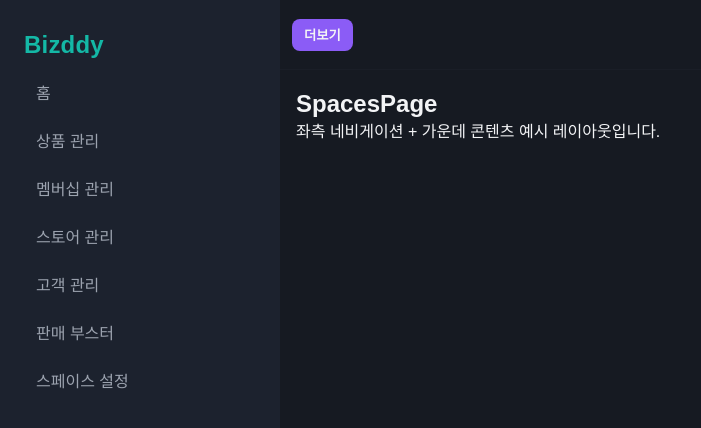
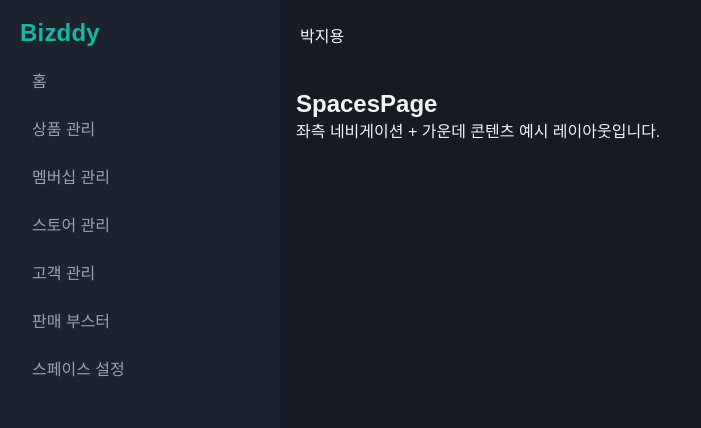
Before and after one commit to jiyong0106/bizddy, a Next.js app: page /spaces in a window 1280 px wide. Shown: the top 428 px of the page, without its empty margins (0-701 px from the left). Built offline with nearby package versions, Linux system fonts and the light colour scheme.

Commit message:
기본 레이아웃 1차

```diff
--- a/package.json
+++ b/package.json
@@ -16,6 +16,7 @@
     "next": "^16.0.7",
     "react": "^19.2.1",
     "react-dom": "^19.2.1",
+    "react-icons": "^5.5.0",
     "sass": "^1.94.2",
     "zustand": "^5.0.9"
   },
--- a/src/app/spaces/layout.tsx
+++ b/src/app/spaces/layout.tsx
@@ -15,7 +15,7 @@ export default function SpacesLayout({
   return (
     <section className={styles.container}>
       <div className={styles.topbarArea}>
-        <Topbar onMoreClick={() => setOpen(true)} />
+        <Topbar onMoreClick={() => setOpen((prev) => !prev)} open={open} />
       </div>
 
       <aside className={clsx(styles.sidebar, open && styles.open)}>
--- a/src/app/spaces/spaces-layout.module.scss
+++ b/src/app/spaces/spaces-layout.module.scss
@@ -27,7 +27,6 @@ $sidebar-width: 280px;
   display: flex;
   flex-direction: column;
   gap: 12px;
-  padding: 16px 12px;
   transform: translateX(-100%);
   transition: transform 0.25s ease;
   z-index: 150;
--- a/src/components/spaces/navbar/navbar.module.scss
+++ b/src/components/spaces/navbar/navbar.module.scss
@@ -3,12 +3,12 @@
 .container {
   width: 100%;
   height: 100%;
-  background: v.$sidebarBg;
+  background: v.$bg;
   color: v.$text-primary;
   display: flex;
   flex-direction: column;
   gap: 12px;
-  padding: 16px 12px;
+  padding: 30px 20px;
 }
 
 .logo {
@@ -47,3 +47,11 @@
   background: v.$divider;
   color: v.$text-primary;
 }
+
+@media (min-width: 768px) {
+  .container {
+    background: v.$sidebarBg;
+    padding: 20px;
+  }
+}
+// background: v.$sidebarBg;
--- a/src/components/spaces/topbar/index.tsx
+++ b/src/components/spaces/topbar/index.tsx
@@ -1,15 +1,23 @@
 import styles from "./topbar.module.scss";
+import { IoListOutline, IoCloseOutline } from "react-icons/io5";
 
 interface Props {
   onMoreClick: () => void;
+  open: boolean;
 }
 
-const Topbar = ({ onMoreClick }: Props) => {
+const Topbar = ({ onMoreClick, open }: Props) => {
+  const Icon = open ? IoCloseOutline : IoListOutline;
+
   return (
     <div className={styles.container}>
-      <button type="button" className={styles.moreBtn} onClick={onMoreClick}>
-        더보기
-      </button>
+      <Icon
+        className={styles.moreIcon}
+        onClick={onMoreClick}
+        aria-label="메뉴 열기/닫기"
+      />
+
+      <p>박지용</p>
     </div>
   );
 };
--- a/src/components/spaces/topbar/topbar.module.scss
+++ b/src/components/spaces/topbar/topbar.module.scss
@@ -3,10 +3,10 @@
 .container {
   display: flex;
   align-items: center;
+  height: 70px;
+  padding: 0 20px;
+  border-bottom: 1px solid v.$divider;
   justify-content: space-between;
-  height: 70px;
-  padding: 0 12px;
-  border-bottom: 1px solid v.$divider;
 }
 
 .brand {
@@ -14,15 +14,14 @@
   color: v.$logo;
 }
 
-.moreBtn {
-  background: v.$primary;
+.moreIcon {
   color: v.$text-primary;
-  border: 0;
-  height: 32px;
-  padding: 0 12px;
-  border-radius: 8px;
-  font-weight: 600;
+  font-size: 2.8rem;
+  cursor: pointer;
 }
-.moreBtn:hover {
-  background: v.$primary-hover;
+
+@media (min-width: 768px) {
+  .moreIcon {
+    display: none;
+  }
 }
```
Also changed, not shown: 1 other file (tests, documents, lock files or other folders).
